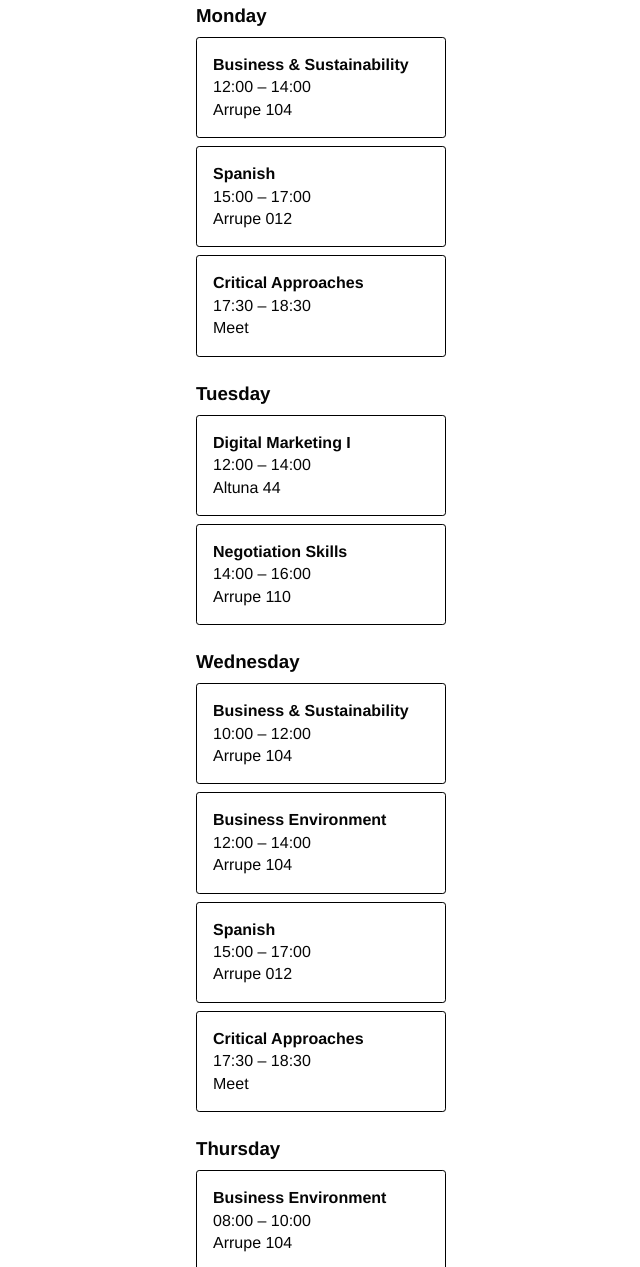
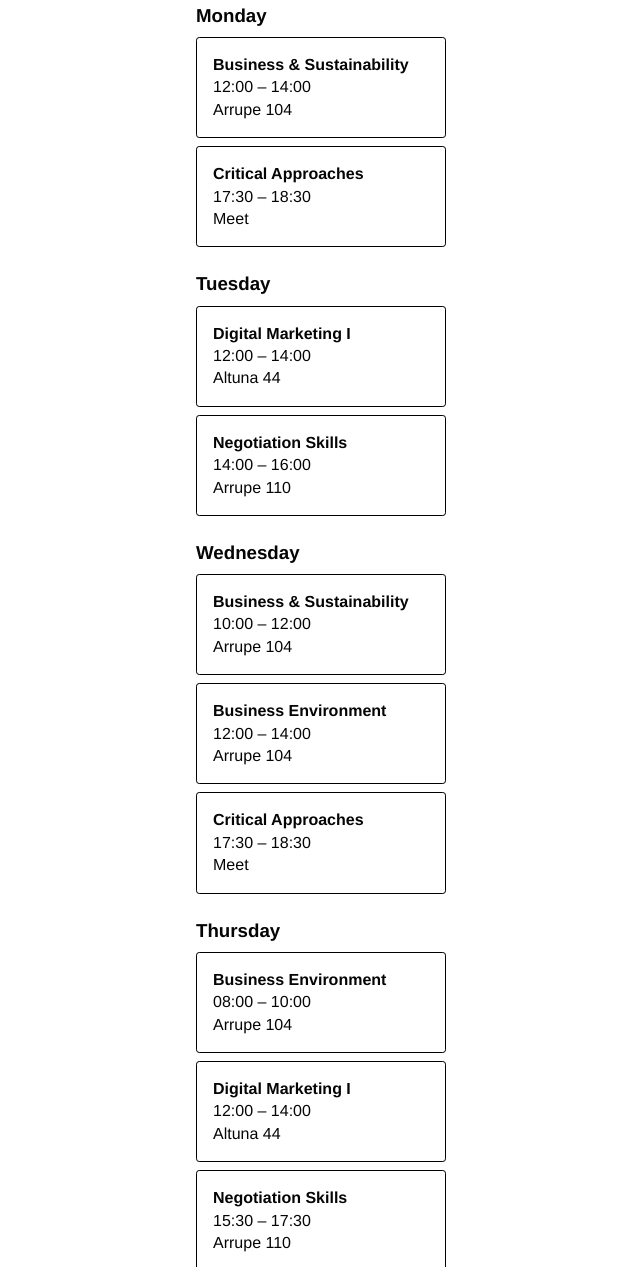
Before and after one commit to garneij/Schedule, a plain HTML site: page index.html in a window 1280 px wide. Shown: the part 90-1357 px from the top of the page, without its empty margins (319-959 px from the left). Drawn offline with Linux system fonts and the light colour scheme.

Commit message:
Update index.html

```diff
--- a/index.html
+++ b/index.html
@@ -18,11 +18,7 @@
                 <p class="time">12:00 – 14:00</p>
                 <p class="location">Arrupe 104</p>
             </div>
-            <div class="class environment">
-                <h4 class="classname">Spanish</h4>
-                <p class="time">15:00 – 17:00</p>
-                <p class="location">Arrupe 012</p>
-            </div>
+
             <div class="class sus">
                 <h4 class="classname">Critical Approaches</h4>
                 <p class="time">17:30 – 18:30</p>
@@ -54,11 +50,7 @@
                 <p class="time">12:00 – 14:00</p>
                 <p class="location">Arrupe 104</p>
             </div>
-            <div class="class environment">
-                <h4 class="classname">Spanish</h4>
-                <p class="time">15:00 – 17:00</p>
-                <p class="location">Arrupe 012</p>
-            </div>
+
             <div class="class sus">
                 <h4 class="classname">Critical Approaches</h4>
                 <p class="time">17:30 – 18:30</p>
```
